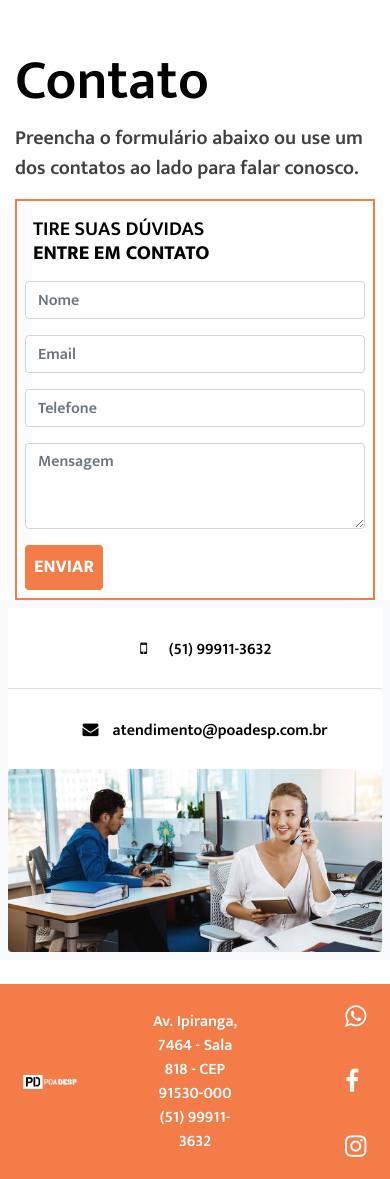
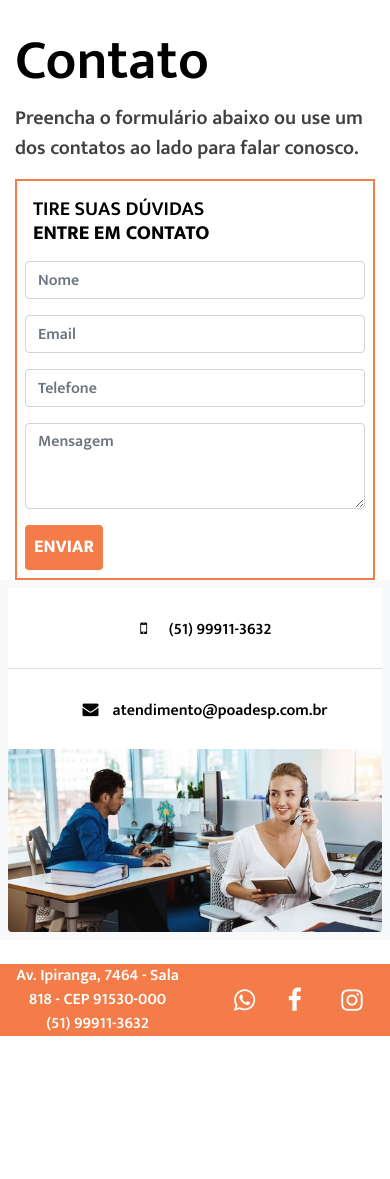
Before and after one commit to ricardo-evolucce/poadesp, a PHP site: page /contato.php in a window 390 px wide. Shown: the part 122-1301 px from the top of the page. After the commit the page ends 1158 px from the top, so only its background shows below. Run offline with PHP 8.4, Linux system fonts and the light colour scheme.

Commit message:
ajustes mobile

```diff
--- a/css/style.css
+++ b/css/style.css
@@ -83,6 +83,13 @@ text-transform: uppercase;
 
 body{
 	color:  #000 !important; font-family: 'Mukta', sans-serif !important;
+	padding-top: 200px !important;
+
+}
+
+
+@media screen and (max-width: 768px) {
+    body { padding-top: 150px !important}
 }
 
 .texto-cinza{
--- a/includes/footer2.php
+++ b/includes/footer2.php
@@ -1,7 +1,7 @@
 	<footer>
 		<div class="container-fluid logo-redes">
 			<div class="row align-items-center">
-					<div class="col col-md-3 offset-md-1">
+					<div class="col col-md-3 offset-md-1 col-xs-12 text-center  d-none d-sm-block">
 					<a href="index.php"><img src="img/logo.jpg" class="img-fluid" style="max-width: 70%"></a>
 				</div>
 
@@ -10,13 +10,15 @@
 					<span class="font-branca">(51) 99911-3632</span>
 				</div>
 
-				<div class="col col-md-3 text-right ">
+						<div class="col col-md-3  text-right col-xs-6 col-xs-12 text-center">
 					<a href="https://api.whatsapp.com/send?phone=5551999113632" class="fa fa-whatsapp" style="font-size:25px;"></a>
 					<a href="https://www.facebook.com/PoaDesp/" class="fa fa-facebook" style="font-size:25px;"></a>
 					<a href="http://instagram.com/poadesp" class="fa fa-instagram" style="font-size:25px;"></a>
 
 				</div>
 
+
+
 			</div>
 		</div>
 	</footer>
--- a/includes/header.php
+++ b/includes/header.php
@@ -1,4 +1,4 @@
-<header class="bg-light">
+<header class="bg-light fixed-top">
 		<div class="container-fluid logo-redes">
 			<div class="row align-items-center ">
 				<div class="col col-md-3 offset-md-1 logo" style="border-top: 5px solid #fff">
@@ -14,7 +14,7 @@
 			</div>
 		</div>
 
-		<nav class="navbar nav-tabs  navbar-expand-lg navbar-light bg-light mb-5" style="border-color: #f47c48!important;">
+		<nav class="navbar nav-tabs  navbar-expand-lg navbar-light bg-light" style="border-color: #f47c48!important;">
 			<div class="container">
 				<button class="navbar-toggler" type="button" data-toggle="collapse" data-target="#navbarSupportedContent" aria-controls="navbarSupportedContent" aria-expanded="false" aria-label="Toggle navigation">
 					<span class="navbar-toggler-icon"></span>
--- a/includes/header2.php
+++ b/includes/header2.php
@@ -1,4 +1,4 @@
-<header class="bg-light">
+<header class="bg-light fixed-top">
 		<div class="container-fluid logo-redes">
 			<div class="row align-items-center ">
 				<div class="col col-md-3 offset-md-1 logo" style="border-top: 5px solid #fff">
```
Also changed, not shown: includes/footer.php (+5 -3 lines).
